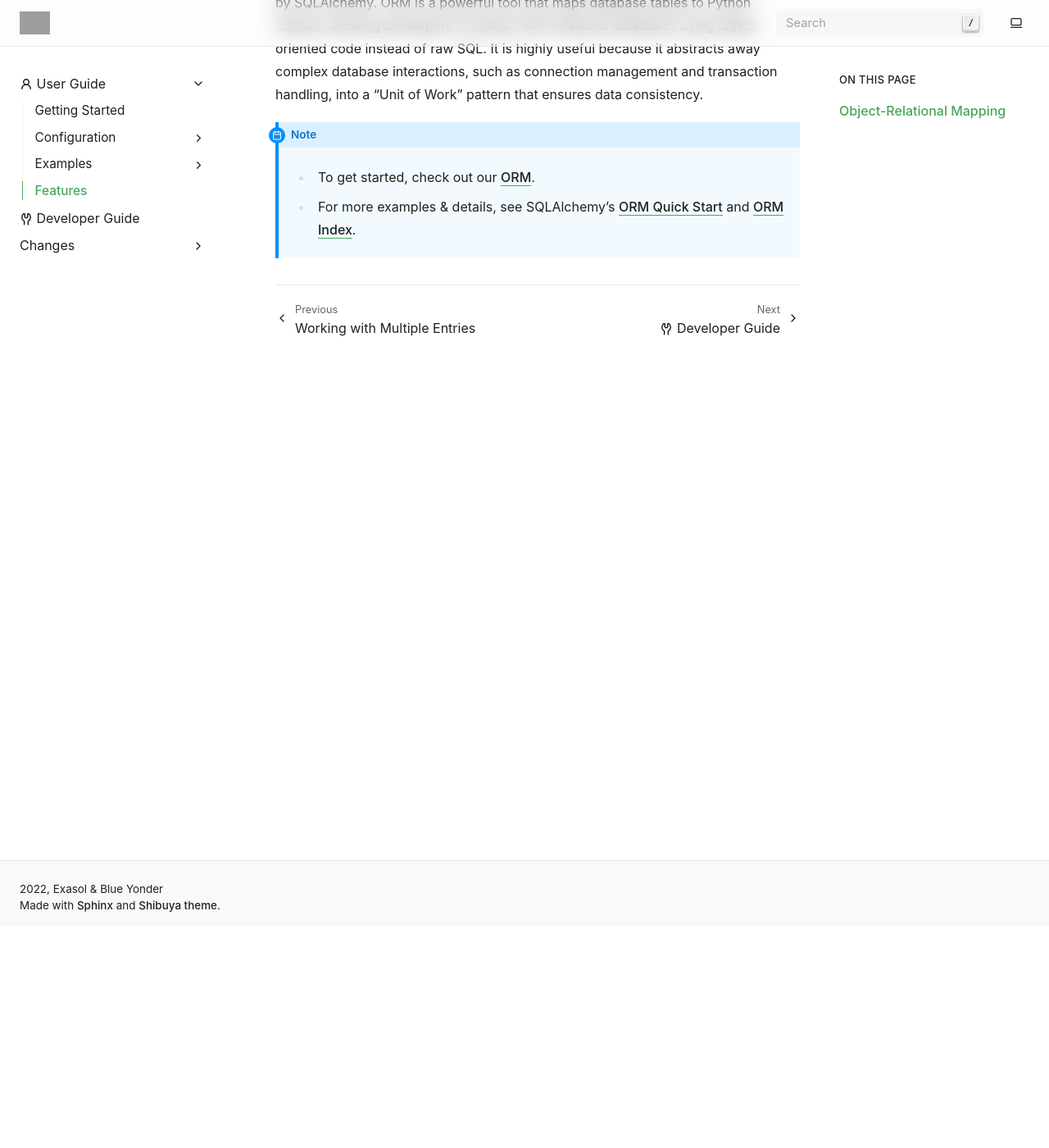
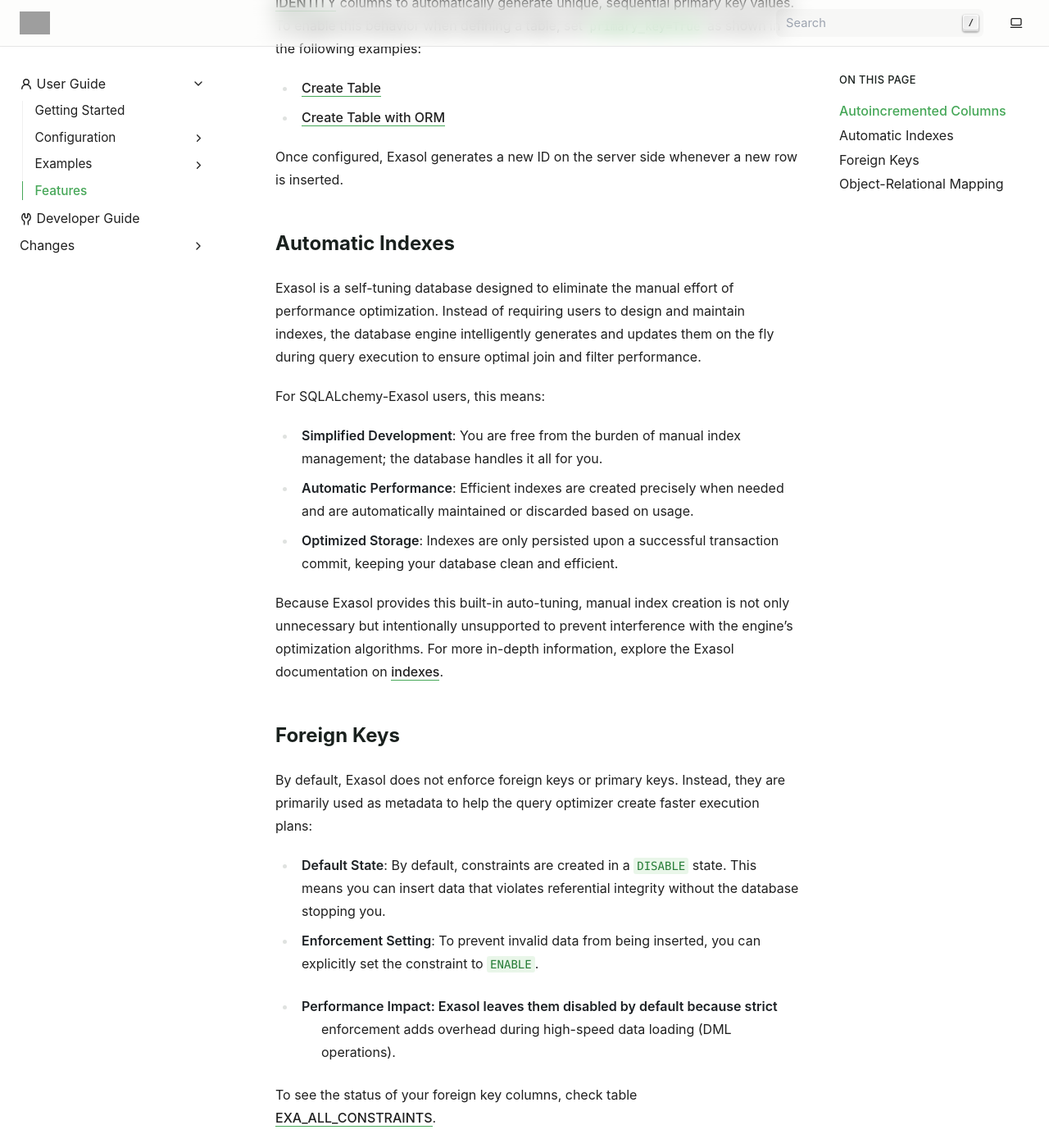
Before and after one commit to exasol/sqlalchemy-exasol, a Sphinx documentation site: the page built from doc/user_guide/features/index.rst, in a window 1280 px wide and 1400 px high, scrolled down 271 px. Shown: the whole window at 82% size. Built offline with Sphinx 7.4.7, drawn with Linux system fonts in a browser that asks for light colours; some of the changed text lies outside the part shown; grey boxes are pictures that could not be loaded.

Commit message:
Documentation/712 add smaller feature details (#713)
* Add information about indexes
* Add non-ORM examples
* Add new examples into docs and add autoincrement to feature
* Add details on foreign keys

```diff
--- a/doc/user_guide/examples/index.rst
+++ b/doc/user_guide/examples/index.rst
@@ -9,6 +9,7 @@
 
    connection_configuration
    testing_connection
+   non_orm/index.rst
    orm/index.rst
 
 SQLAlchemy-Exasol contains the following examples which are regularly verified in the CI to be correct.
--- a/doc/user_guide/features/index.rst
+++ b/doc/user_guide/features/index.rst
@@ -2,6 +2,81 @@
 
 Features
 ========
+
+Autoincremented Columns
+-----------------------
+
+In SQLAlchemy-Exasol, the autoincrement feature leverages Exasol's native
+`IDENTITY <https://docs.exasol.com/db/latest/sql_references/data_types/identitycolumns.htm>`__
+columns to automatically generate unique, sequential primary key values. To enable this
+behavior when defining a table, set ``primary_key=True`` as shown in the following examples:
+
+* :ref:`Create Table <example_non_orm_create_table>`
+* :ref:`Create Table with ORM <example_orm_create_table>`
+
+Once configured, Exasol generates a new ID on the server side whenever a new row is
+inserted.
+
+Automatic Indexes
+-----------------
+
+Exasol is a self-tuning database designed to eliminate the manual effort of performance
+optimization. Instead of requiring users to design and maintain indexes, the database
+engine intelligently generates and updates them on the fly during query execution to ensure
+optimal join and filter performance.
+
+For SQLALchemy-Exasol users, this means:
+
+* **Simplified Development**: You are free from the burden of manual index
+  management; the database handles it all for you.
+* **Automatic Performance**: Efficient indexes are created precisely when needed and
+  are automatically maintained or discarded based on usage.
+* **Optimized Storage**: Indexes are only persisted upon a successful transaction
+  commit, keeping your database clean and efficient.
+
+Because Exasol provides this built-in auto-tuning, manual index creation is not only
+unnecessary but intentionally unsupported to prevent interference with the engine's
+optimization algorithms. For more in-depth information, explore the Exasol documentation
+on `indexes <https://docs.exasol.com/db/latest/performance/indexes.htm>`__.
+
+Foreign Keys
+------------
+
+By default, Exasol does not enforce foreign keys or primary keys. Instead, they are
+primarily used as metadata to help the query optimizer create faster execution plans:
+
+* **Default State**: By default, constraints are created in a ``DISABLE`` state. This
+  means you can insert data that violates referential integrity without the database
+  stopping you.
+* **Enforcement Setting**: To prevent invalid data from being inserted, you can
+  explicitly set the constraint to ``ENABLE``.
+* **Performance Impact**: Exasol leaves them disabled by default because strict
+   enforcement adds overhead during high-speed data loading (DML operations).
+
+To see the status of your foreign key columns, check table
+`EXA_ALL_CONSTRAINTS <https://docs.exasol.com/db/latest/sql_references/system_tables/metadata/exa_all_constraints.htm>`__.
+
+To check what your system settings are, use this SQL statement:
+
+.. code-block:: sql
+
+    SELECT * FROM EXA_PARAMETERS
+    WHERE PARAMETER_NAME = 'CONSTRAINT_STATE_DEFAULT';
+
+
+To check a foreign key constraint without switching the constraint to ``ENABLE``, see
+`Verification of the Foreign Key Property <https://docs.exasol.com/db/latest/sql/foreignkey.htm>`__.
+
+To switch a constraint to ``ENABLE``, choose which SQL statement suits your purposes best:
+
+.. code-block:: sql
+
+    -- For a specific constraint
+    ALTER TABLE <table_name> MODIFY CONSTRAINT <constraint_name> ENABLE;
+
+    -- For global enforcement, which will degrade performance
+    ALTER SYSTEM SET DEFAULT_CONSTRAINT_STATE = 'ENABLE';
+
 
 .. _orm:
 
@@ -17,7 +92,7 @@
 
 .. note::
 
-    * To get started, check out our :ref:`examples_orm`.
+    * To get started, check out our :ref:`ORM Examples <examples_orm>`.
     * For more examples & details, see SQLAlchemy's
       `ORM Quick Start <https://docs.sqlalchemy.org/en/20/orm/quickstart.html>`__
       and `ORM Index <https://docs.sqlalchemy.org/en/20/orm/index.html>`__.
```
Also changed, not shown: doc/changes/unreleased.md (+1 -0 lines), doc/user_guide/examples/non_orm/create_tables.rst (added, +8 -0 lines), doc/user_guide/examples/non_orm/index.rst (added, +10 -0 lines), doc/user_guide/examples/non_orm/single_entry.rst (added, +8 -0 lines), 2 other files.
